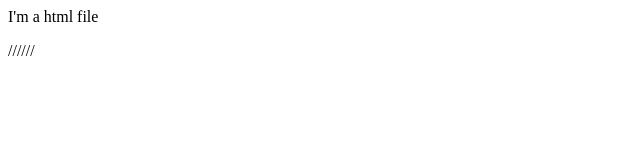
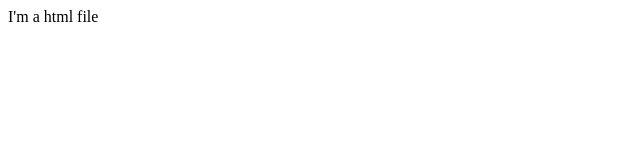
Before and after one commit to Asif734/GitPractice, a plain HTML site: page index.html in a window 1280 px wide. Shown: the full height of the page, 0-640 px from the left. Drawn offline with Linux system fonts and the light colour scheme.

Commit message:
Revert "revert"
This reverts commit 5bbaf0148666973412b25d1e37b5e2ea5214ef62.

```diff
--- a/index.html
+++ b/index.html
@@ -1,6 +1,5 @@
 <html>
 <body>
 <p>I'm a html file</p>
-<p>//////</p>
 </body>
 </html>
```
